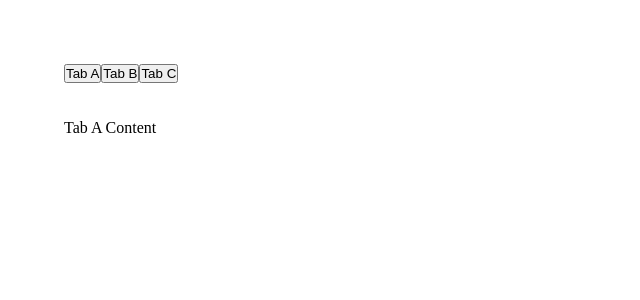
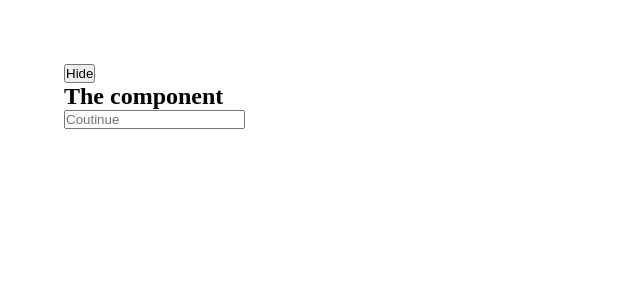
Before and after one commit to Najim473/vue, a Vue app: page / in a window 1280 px wide. Shown: the top 300 px of the page, without its empty margins (0-640 px from the left). Built offline with nearby package versions, Linux system fonts and the light colour scheme.

Commit message:
lifecycle_hooks

```diff
--- a/src/components/TabA.vue
+++ /dev/null
@@ -1,15 +0,0 @@
-<template>
-  <div>
-Tab A Content
-  </div>
-</template>
-
-<script>
-  export default {
-    name:'TabA'
-  }
-</script>
-
-<style lang="scss" scoped>
-
-</style>
--- a/src/components/TabB.vue
+++ /dev/null
@@ -1,15 +0,0 @@
-<template>
-  <div>
-Tab B Content
-  </div>
-</template>
-
-<script>
-  export default {
-    name:'TabB'
-  }
-</script>
-
-<style lang="scss" scoped>
-
-</style>
--- a/src/components/TabC.vue
+++ /dev/null
@@ -1,22 +0,0 @@
-<template>
-    <div>
-  Tab C Content
-  <br>
-  <input type="text" v-model="name">
-    </div>
-  </template>
-
-  <script>
-    export default {
-      name:'TabC',
-      data(){
-        return{
-            name:''
-        }
-      }
-    }
-  </script>
-
-  <style lang="scss" scoped>
-
-  </style>
--- /dev/null
+++ b/src/components/TheComponent.vue
@@ -0,0 +1,66 @@
+<template>
+  <div>
+    <button @click="hide = true">Hide</button>
+    <h2>{{ msg }}</h2>
+    <input
+      type="text"
+      placeholder="Coutinue"
+      v-model="myComment"
+      @click="handleClick"
+      v-if="!hide"
+    />
+  </div>
+</template>
+
+<script>
+export default {
+  name: "theComponent",
+  components: {},
+  data() {
+    return {
+      msg: "The component",
+      myComment: "",
+      hide: false,
+    };
+  },
+  methods: {
+    handleClick(e) {
+      this.$emit("update:modelValue", e.target.value);
+    },
+  },
+
+  beforeCreate() {
+    console.log("beforeCreate");
+    console.log(this.msg);
+  },
+  created() {
+    console.log("Created");
+    console.log(this.msg);
+  },
+  beforeMount() {
+    console.log("beforemount");
+    console.log(this.msg);
+  },
+  mounted() {
+    console.log("Mounted");
+    console.log(this.msg);
+  },
+  beforeUpdate() {
+    console.log("beforeupdate");
+    console.log(this.msg);
+  },
+  updated() {
+    console.log("updated");
+    console.log(this.msg);
+    alert('Are you sure for update !')
+  },
+  beforeUnmount() {
+    console.log("beforeUnmount");
+  },
+  unmounted() {
+    console.log("unmounted");
+  },
+};
+</script>
+
+<style lang="scss" scoped></style>
--- a/src/components/myHome.vue
+++ b/src/components/myHome.vue
@@ -1,40 +1,49 @@
 <template>
   <div class="main">
-    <button @click="activeTab = 'TabA'">Tab A</button>
-    <button @click="activeTab = 'TabB'">Tab B</button>
-    <button @click="activeTab = 'TabC'">Tab C</button>
-    <br />
-    <br />
-    <br />
-    <keep-alive>
-      <component :is="activeTab" />
-    </keep-alive>
-    <!-- <component :is="activeTab"/> -->
-    <!-- <div class="tab">
-      <TabA v-if="activeTab === 'TabA'" class="tabA" />
-      <TabB v-if="activeTab === 'TabB'" class="tabB" />
-      <TabC v-if="activeTab === 'TabC'" class="tabC" />
-    </div> -->
+
+    <theComponent/>
   </div>
 </template>
 <script>
-import TabA from "./TabA.vue";
-import TabB from "./TabB.vue";
-import TabC from "./TabC.vue";
-
+import theComponent from "./TheComponent.vue";
 export default {
   name: "myHome",
   components: {
-    TabA,
-    TabB,
-    TabC,
+    theComponent,
   },
   data() {
     return {
-      activeTab: "TabA",
+      // msg: "vue js 3 lifecycle hooks",
+      // myComment: "",
     };
   },
-  methods: {},
+  methods: {
+    // handleClick() {
+    //   console.log("Clicked");
+    },
+  // },
+  // beforeCreate() {
+  //   console.log("beforeCreate");
+  //   // console.log(this.msg);
+  // },
+  // created() {
+  //   console.log("Created");
+  //   // console.log(this.msg);
+  // },
+  // beforeMount() {
+  //   console.log("beforemount");
+  //   // console.log(this.msg)
+  // },
+  // mounted() {
+  //   console.log("Mounted");
+  //   // console.log(this.msg)
+  // },
+  // beforeUpdate() {
+  //   console.log("beforeupdate");
+  // },
+  // updated() {
+  //   console.log("updated");
+  // },
 };
 </script>
 <style lang="scss" scoped>
```
